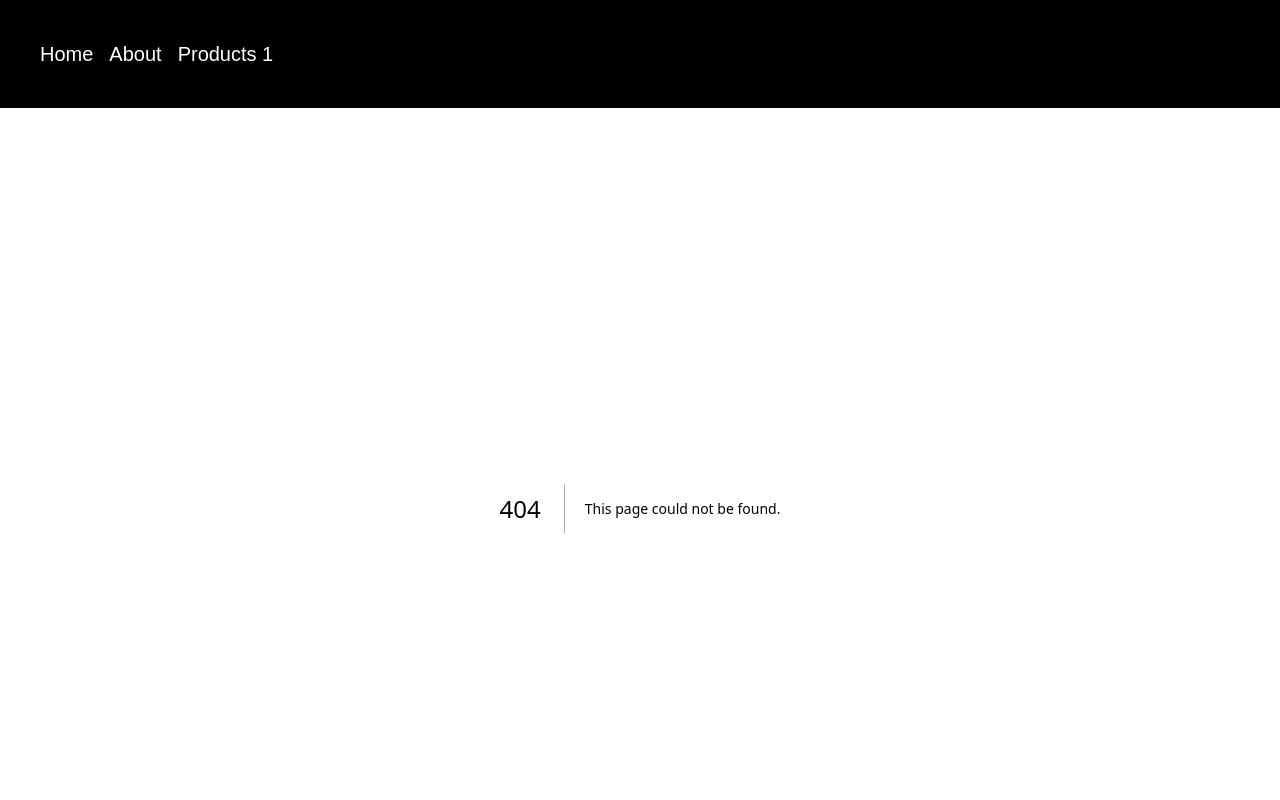
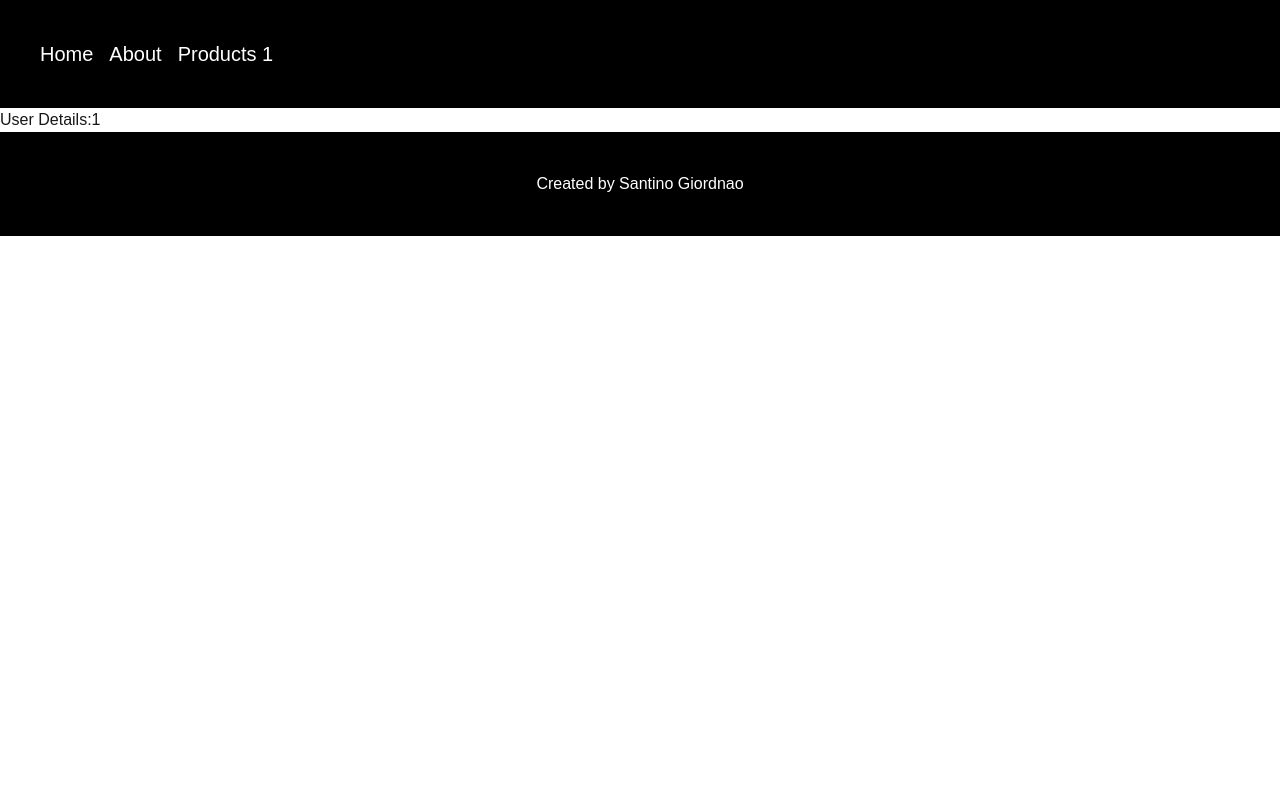
Before and after one commit to SantinoGiordano/store-page, a Next.js app: page /dashboard/users/1 in a window 1280 px wide. Before the commit this address had no page. Shown: the top 800 px of the page. Built offline with nearby package versions, Linux system fonts and the light colour scheme.

Commit message:
start of a search  page

```diff
--- /dev/null
+++ b/app/dashboard/users/[id]/page.tsx
@@ -0,0 +1,8 @@
+import React from "react";
+
+const page = ({ params }: { params: { id: string } }) => {
+    const {id} = params
+  return <div>User Details:{id} </div>;
+};
+
+export default page;
```
